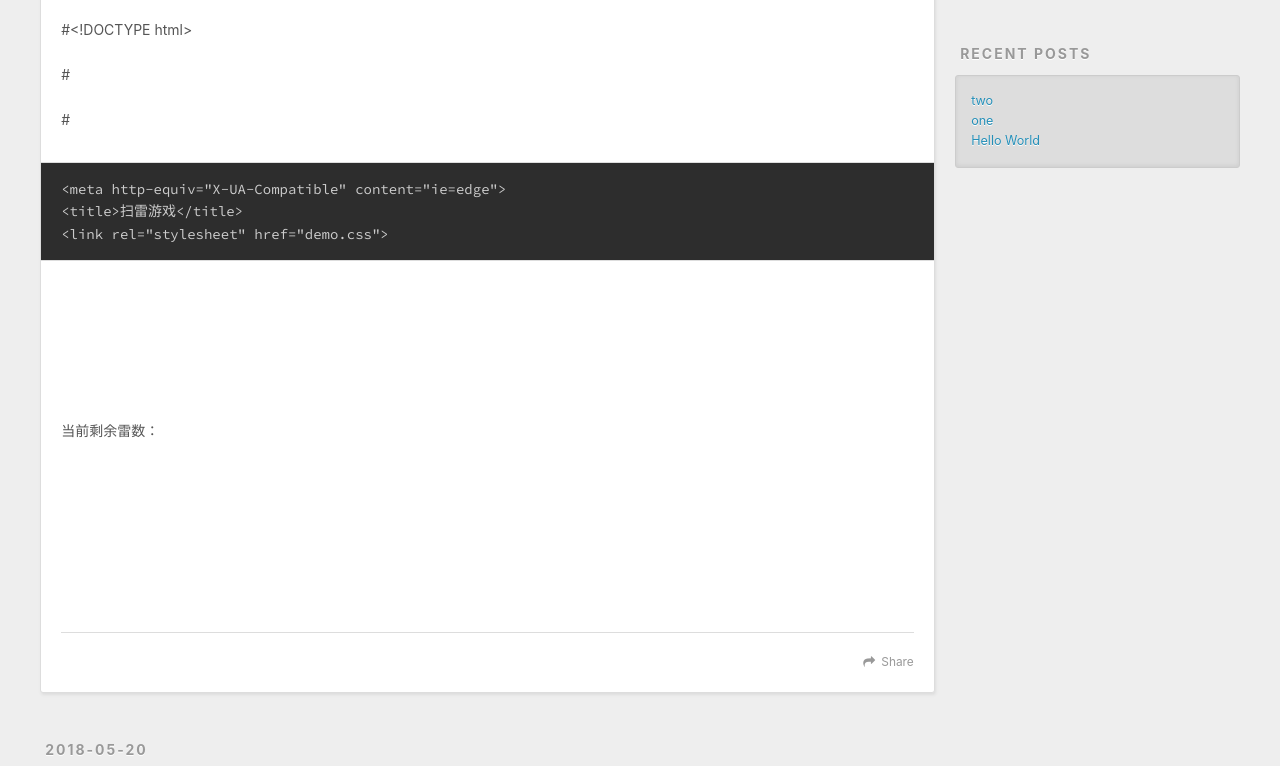
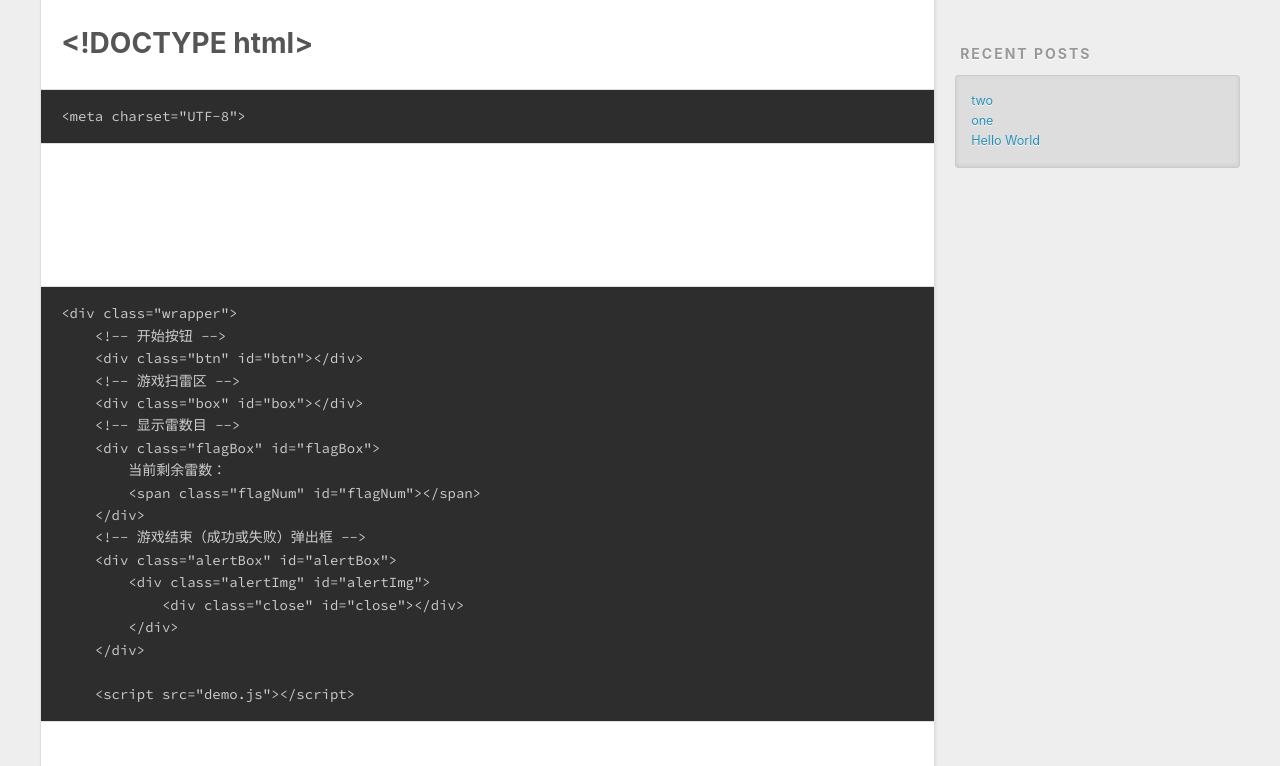
Before and after one commit to freefy/blog, a plain HTML site: page index.html in a window 1280 px wide. Shown: the part 434-1200 px from the top of the page. Drawn offline with nearby package versions, Linux system fonts and the light colour scheme.

Commit message:
Site updated: 2018-05-20 16:10:59

```diff
--- a/index.html
+++ b/index.html
@@ -84,21 +84,32 @@
 
     <div class="article-entry" itemprop="articleBody">
 
-        <p>#&lt;!DOCTYPE html&gt;</p>
-<p>#<html lang="en"></html></p>
-<p>#<head></head></p>
-<h1 id=""><a href="#" class="headerlink" title=""></a><meta charset="UTF-8"></h1><h1 id="-1"><a href="#-1" class="headerlink" title=""></a><meta name="viewport" content="width=device-width, #initial-scale=1.0"></h1><pre><code>&lt;meta http-equiv=&quot;X-UA-Compatible&quot; content=&quot;ie=edge&quot;&gt;
-&lt;title&gt;扫雷游戏&lt;/title&gt;
-&lt;link rel=&quot;stylesheet&quot; href=&quot;demo.css&quot;&gt;
-</code></pre><p></p>
-<body><br>    <div class="wrapper"><br>        <!-- 开始按钮 --><br>        <div class="btn" id="btn"></div><br>        <!-- 游戏扫雷区 --><br>        <div class="box" id="box"></div><br>        <!-- 显示雷数目 --><br>        <div class="flagBox" id="flagBox"><br>            当前剩余雷数：<br>            <span class="flagNum" id="flagNum"></span><br>        </div><br>        <!-- 游戏结束（成功或失败）弹出框 --><br>        <div class="alertBox" id="alertBox"><br>            <div class="alertImg" id="alertImg"><br>                <div class="close" id="close"></div><br>            </div><br>        </div><br><br>        <script src="demo.js"></script><br></div></body>
+        <h1 id="lt-DOCTYPE-html-gt"><a href="#lt-DOCTYPE-html-gt" class="headerlink" title="&lt;!DOCTYPE html&gt;"></a>&lt;!DOCTYPE html&gt;</h1><h1 id=""><a href="#" class="headerlink" title=""></a><html lang="en"></html></h1><h1 id="-1"><a href="#-1" class="headerlink" title=""></a><head></head></h1><pre><code>&lt;meta charset=&quot;UTF-8&quot;&gt;
+</code></pre><p>   <meta name="viewport" content="width=device-width, initial-scale=1.0"><br>    <meta http-equiv="X-UA-Compatible" content="ie=edge"><br>    <title>扫雷游戏</title><br>    <link rel="stylesheet" href="demo.css"><br> </p>
+<h1 id="-2"><a href="#-2" class="headerlink" title=""></a><body></body></h1><pre><code>&lt;div class=&quot;wrapper&quot;&gt;
+    &lt;!-- 开始按钮 --&gt;
+    &lt;div class=&quot;btn&quot; id=&quot;btn&quot;&gt;&lt;/div&gt;
+    &lt;!-- 游戏扫雷区 --&gt;
+    &lt;div class=&quot;box&quot; id=&quot;box&quot;&gt;&lt;/div&gt;
+    &lt;!-- 显示雷数目 --&gt;
+    &lt;div class=&quot;flagBox&quot; id=&quot;flagBox&quot;&gt;
+        当前剩余雷数：
+        &lt;span class=&quot;flagNum&quot; id=&quot;flagNum&quot;&gt;&lt;/span&gt;
+    &lt;/div&gt;
+    &lt;!-- 游戏结束（成功或失败）弹出框 --&gt;
+    &lt;div class=&quot;alertBox&quot; id=&quot;alertBox&quot;&gt;
+        &lt;div class=&quot;alertImg&quot; id=&quot;alertImg&quot;&gt;
+            &lt;div class=&quot;close&quot; id=&quot;close&quot;&gt;&lt;/div&gt;
+        &lt;/div&gt;
+    &lt;/div&gt;
 
-<p></p>
+    &lt;script src=&quot;demo.js&quot;&gt;&lt;/script&gt;
+</code></pre><p><br></p>
 
 
     </div>
     <footer class="article-footer">
-      <a data-url="http://yoursite.com/2018/05/20/two/" data-id="cjhejhq7p000264uzrlwtoa2o" class="article-share-link">Share</a>
+      <a data-url="http://yoursite.com/2018/05/20/two/" data-id="cjhejlatg0001qwuzbmocxhat" class="article-share-link">Share</a>
 
 
     </footer>
@@ -134,7 +145,7 @@
 
     </div>
     <footer class="article-footer">
-      <a data-url="http://yoursite.com/2018/05/20/one/" data-id="cjhejhq7d000164uzt5w6rbgo" class="article-share-link">Share</a>
+      <a data-url="http://yoursite.com/2018/05/20/one/" data-id="cjhejlatk0002qwuzelb2x2c5" class="article-share-link">Share</a>
 
 
     </footer>
@@ -179,7 +190,7 @@
 
     </div>
     <footer class="article-footer">
-      <a data-url="http://yoursite.com/2018/05/20/hello-world/" data-id="cjhejhq72000064uzinvhzb70" class="article-share-link">Share</a>
+      <a data-url="http://yoursite.com/2018/05/20/hello-world/" data-id="cjhejlat60000qwuz4r3hb1tt" class="article-share-link">Share</a>
 
 
     </footer>
```
Also changed, not shown: 2018/05/20/hello-world/index.html (+1 -1 lines), 2018/05/20/one/index.html (+1 -1 lines), 2018/05/20/two/index.html (+25 -14 lines).
